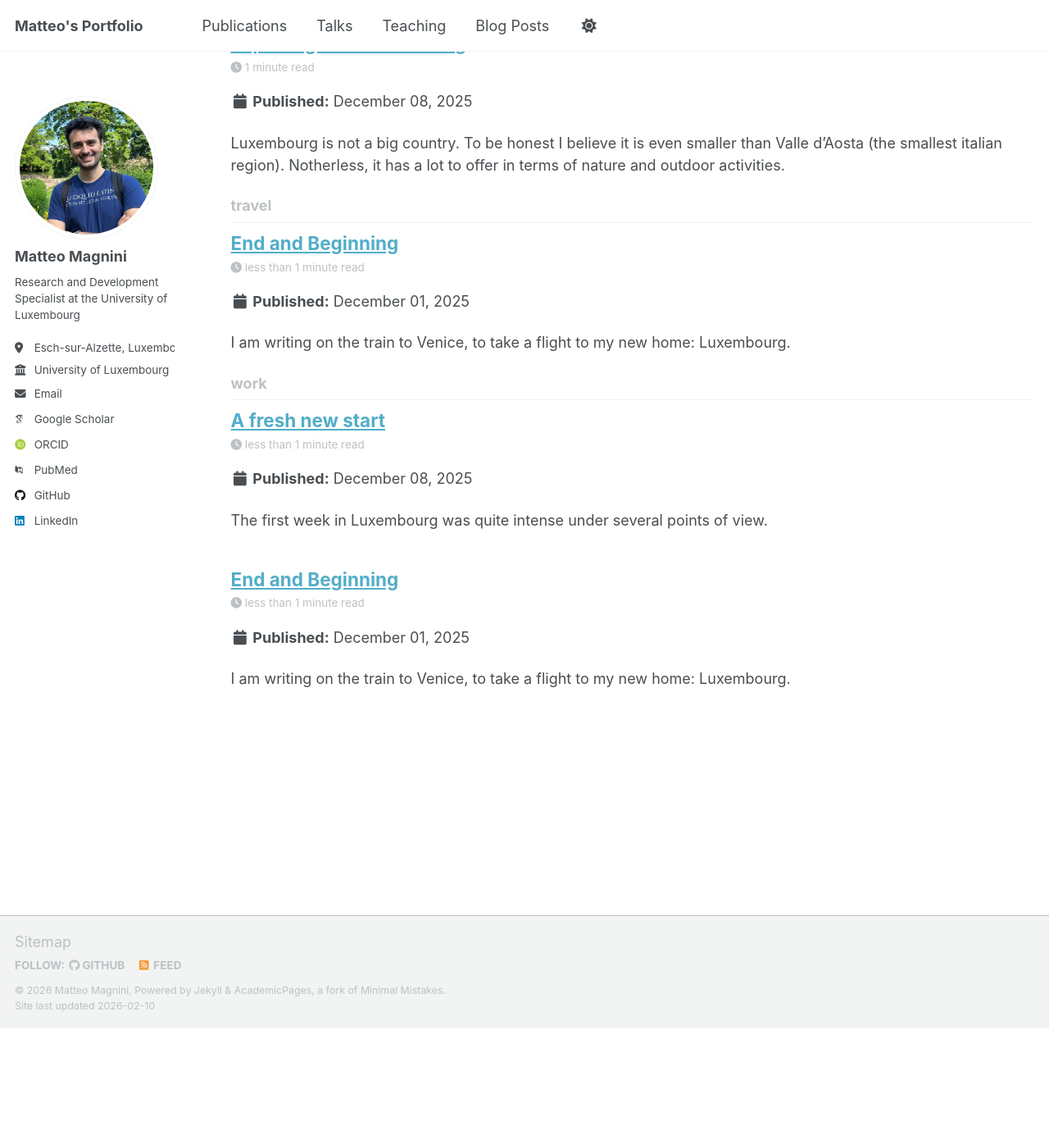
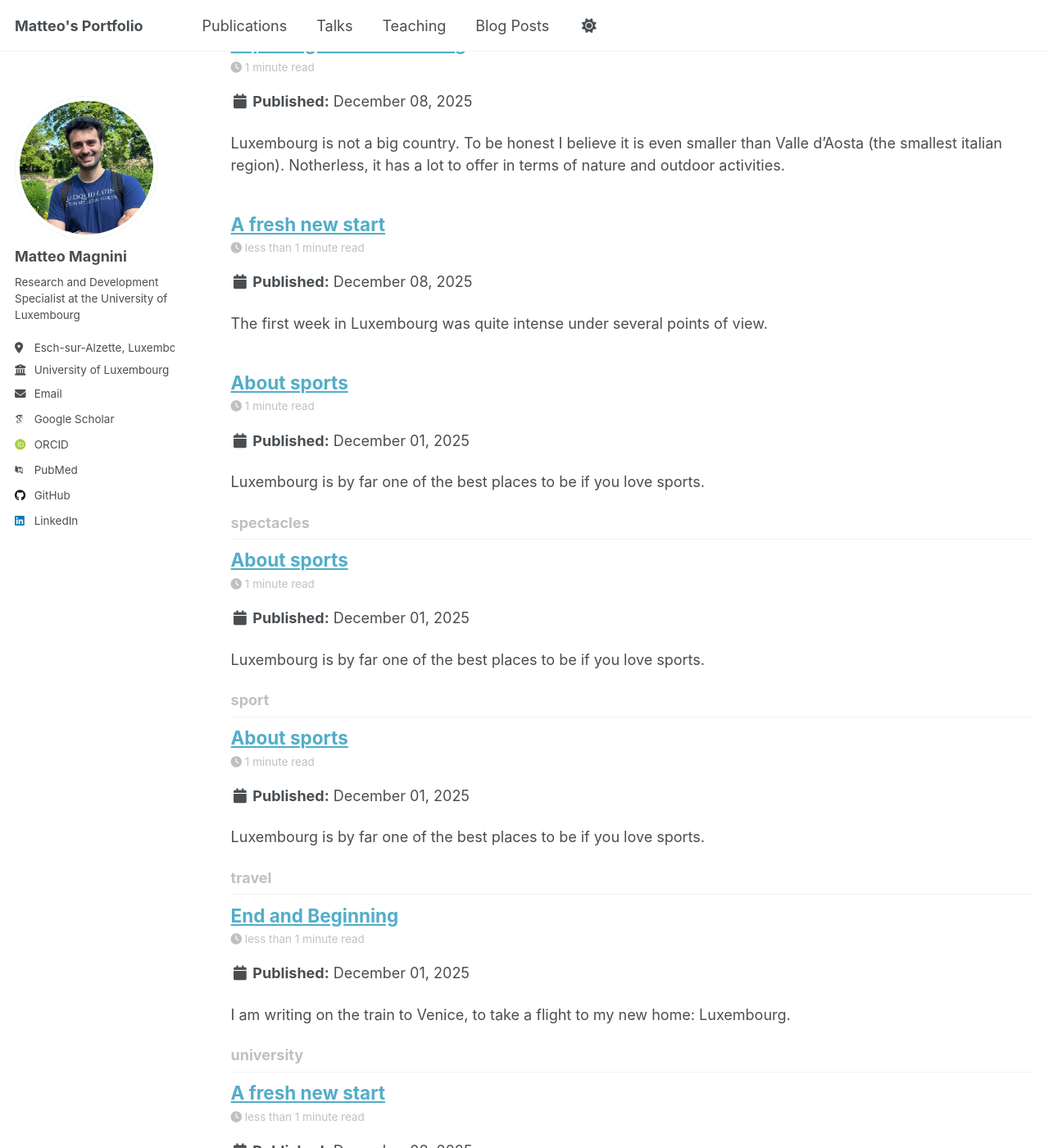
Before and after one commit to MatteoMagnini/matteomagnini.github.io, a Jekyll site: the page built from _pages/tag-archive.html, in a window 1280 px wide and 1400 px high, scrolled down 1053 px. Shown: the whole window at 82% size. Built offline with Jekyll 4.4.1, drawn with Linux system fonts in a browser that asks for light colours; some web fonts are replaced; a script that is not in the unit is left out; before the commit the page ends 2307 px from its top, so only the background shows below that; some of the changed lines change nothing that is shown; some of the changed text lies outside the part shown.

Commit message:
chore: add new post

```diff
--- a/_posts/2025-12-08-a-fresh-new-start.md
+++ b/_posts/2025-12-08-a-fresh-new-start.md
@@ -3,6 +3,8 @@ title: 'A fresh new start'
 date: 2025-12-08
 permalink: /posts/2025/12/a-fresh-new-start/
 tags:
+  - university
+  - luxembourg
   - life
   - work
 ---
--- /dev/null
+++ b/_posts/2026-01-27-about-sports.md
@@ -0,0 +1,30 @@
+---
+title: 'About sports'
+date: 2025-12-01
+permalink: /posts/2026/01/about-sports/
+tags:
+  - luxembourg
+  - sport
+  - spectacles
+---
+
+Luxembourg is by far one of the best places to be if you love sports.
+
+I have tried multiple times the swimming pools at [AquaSud](https://www.aquasud-differdange.com/) in Differdange and I will continue to do so.
+The place is big, quite clean and very affordable.
+Time to time there are many people, especially families with kids, but it is never too crowded so far.
+One of the coolest things is that there is a multilevel pool with warm water that has a direct connection to the outside.
+Definitely a must-try during winter (but also the rest of the year).
+
+I have also tried the sauna in AquaSud. However, I prefer the atmosphere of the [Pool Escher Schwemm](https://lesbainsduparc.esch.lu/) in Esch-sur-Alzette.
+Again, the price is affordable and the service is superb!
+There is a guy that at fixed times during the day performs a sort of ritual with hot stones, essential oils, and he serves cold tea.
+
+Another interesting place is the [RedRock Climbing Center](https://redrock-climbingcenter.lu/en/) in Soleuvre.
+It is a modern climbing facility with many walls of different difficulty levels, both for boulder and rope climbing.
+There is also a café/bar.
+I have been there only once, but it is worth to return.
+
+Close to RedRock there is the [Artikus](https://www.artikuss.lu/), a concert and spectacle hall.
+Not a sport facility, but nonetheless very interesting.
+Time to time there are free events.
```
